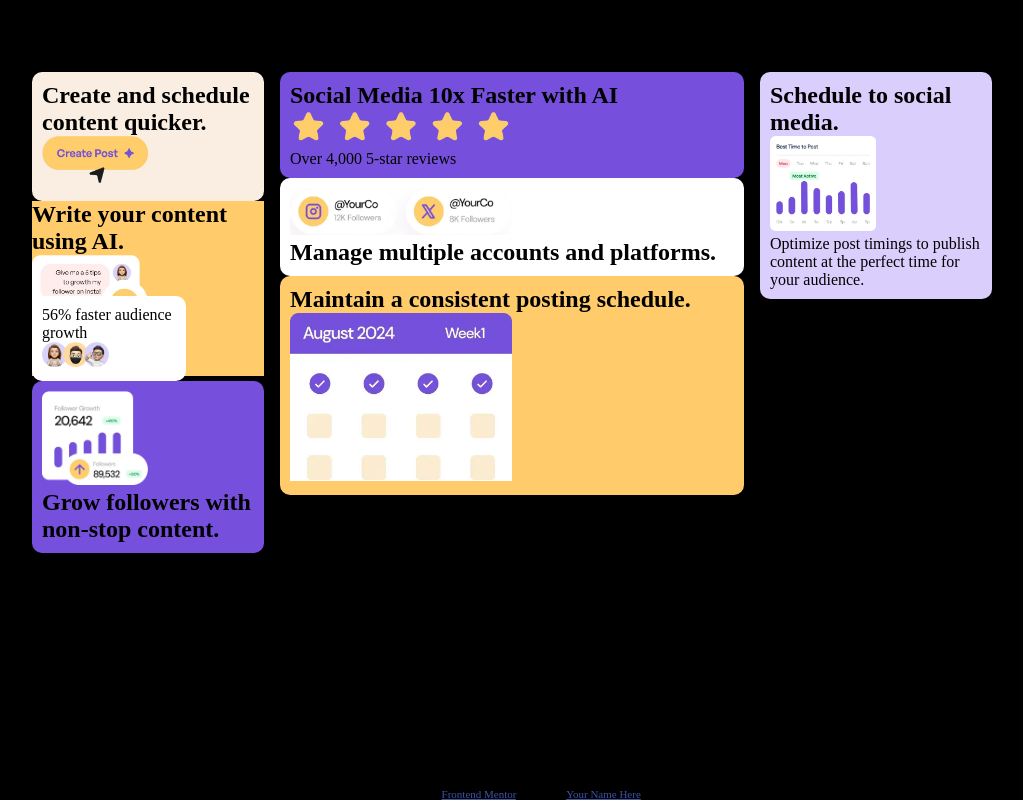
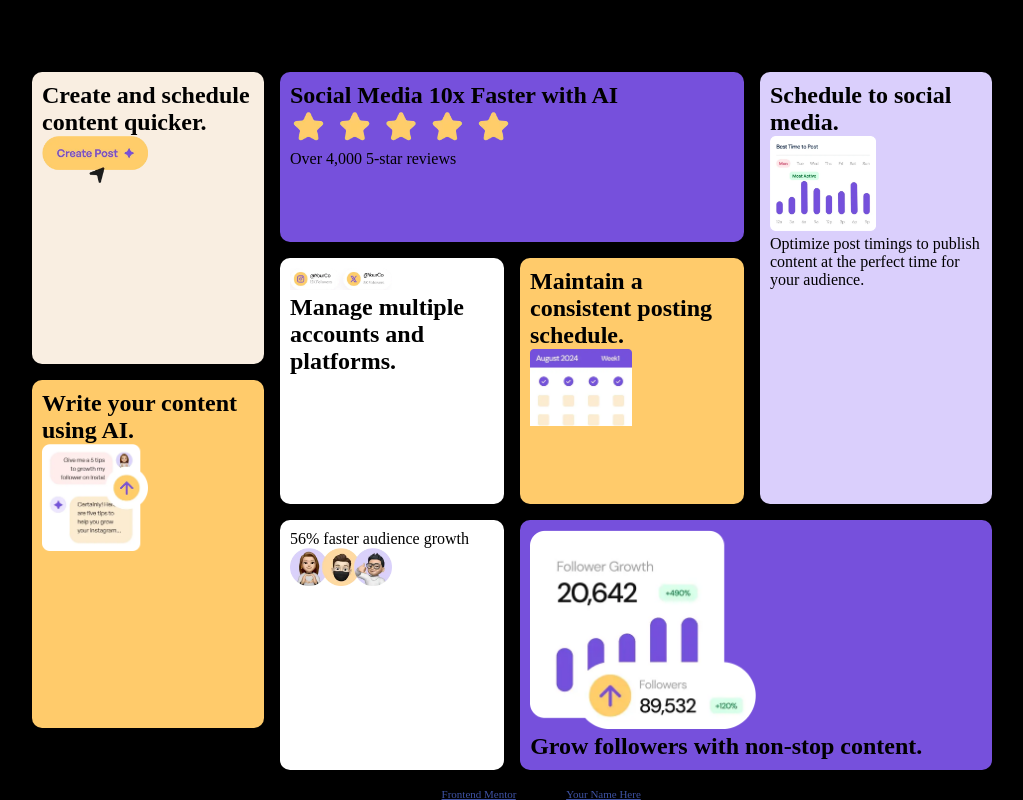
Before and after one commit to Jeff-Nas/FrontEnd-Mentor, a plain HTML site: page Bento-Grid/index.html in a window 1280 px wide. Shown: the whole page, without its empty margins (128-1151 px from the left). Drawn offline with Linux system fonts and the light colour scheme.

Commit message:
Modificação de grid

```diff
--- a/Bento-Grid/index.html
+++ b/Bento-Grid/index.html
@@ -14,19 +14,19 @@
 <body>
 
 <section class="bento-box-container">
-
-  <div class="bento-box-item column1">
+<!-- COLUNA-1 -->
+  <div class="bento-box-item column-1">
     <div class="bento-box-item--element box1">
       <h2>Create and schedule content <span>quicker.</span></h2>
       <img src="assets/images/illustration-create-post.webp" alt="create post image">
     </div>
-    <div class="box box4">
+    <div class="bento-box-item--element box4">
       <h2>Write your content using AI.</h2>
       <img src="assets/images/illustration-ai-content.webp" alt="AI content image">
     </div>
   </div>
-
-  <div class="bento-box-item column2">
+<!-- COLUNA-2 -->
+  <div class="bento-box-item column-2">
     <div class="bento-box-item--element box2">
       <h1>Social Media 10x Faster with AI</h1>
       <figure>
@@ -45,8 +45,8 @@
       </div>
     </div>
   </div>
-
-  <div class="bento-box-item column3">
+<!-- COLUNA-3 -->
+  <div class="bento-box-item column-3">
     <div class="bento-box-item--element box3">
       <h2>Schedule to social media.</h2>
       <figure>
@@ -55,8 +55,8 @@
       </figure>
     </div>
   </div>
-
-  <div class="bento-box-item column4">
+<!-- COLUNA-4 -->
+  <div class="bento-box-item column-4">
     <div class="bento-box-item--element box7">
       <p><span>56%</span> faster audience growth</p>
       <img src="assets/images/illustration-audience-growth.webp" alt="3 faces">
--- a/Bento-Grid/style.css
+++ b/Bento-Grid/style.css
@@ -32,58 +32,63 @@ body {
     ;
     max-width: 60rem;
     margin-inline: auto;
-    gap: 1em;
+    gap: 1rem;
 }
+
 .bento-box-container > *, .inside-element {
     display: grid;
+    gap: 1rem;
+}
+
+.inside-element {
+    grid-template-columns: 1fr 1fr;
 }
 
 .bento-box-item--element{
-    /* width: 200px;
-    height: 200px;
-    overflow: hidden; */
     padding: 10px;
     border-radius: 10px;
+}
+
+.column-1 {
+    grid-area: column1;
+}
+
+.column-2 {
+    grid-area: column2;
+}
+
+.column-3 {
+    grid-area: column3;
+}
+
+.column-4 {
+    grid-area: column4;
+    grid-template-columns: .95fr 2fr;
 }
 
 .box1 {
     background-color: var(--Yellow-white);
 }
 .box2 {
-    grid-column: span 2;
-    grid-row: span 1;
     background-color: var(--Purple);
 }
-
 .box3 {
-    grid-column: span 1;
-    grid-row: span 2;
     background-color: var(--Purple-white);
 }
-
 .box4 {
-    grid-column: span 1;
-    grid-row: span 2;
     background-color: var(--Yellow);
 }
-
 .box5 {
     background-color: var(--White);
-
 }
-
 .box6 {
     background-color: var(--Yellow);
 }
-
 .box7 {
     background-color: var(--White);
 }
-
 .box8 {
     background-color: var(--Purple);
-    grid-column: span 2;
-    grid-row: span 1;
 }
 
 img {
```
